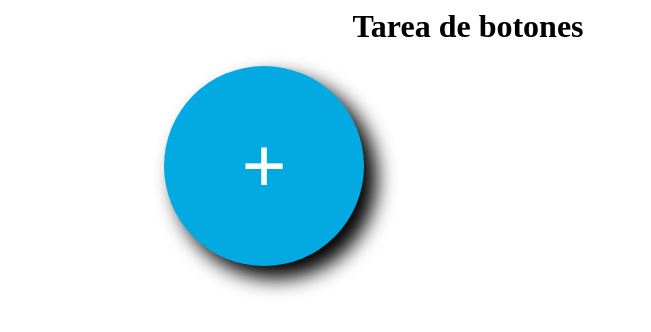
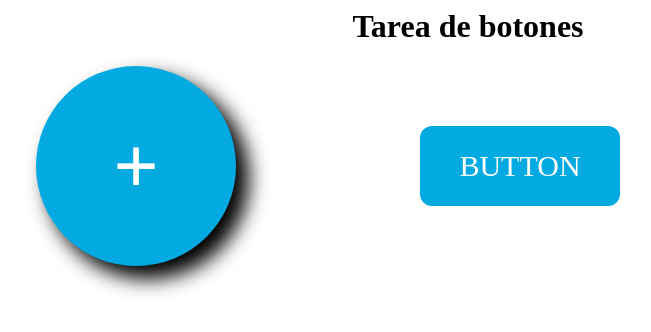
Before and after one commit to Castro-D/Nucba-ejercicios, a plain HTML site: page index.html in a window 1280 px wide. Shown: the whole page, without its empty margins (172-823 px from the left). Drawn offline with Linux system fonts and the light colour scheme.

Commit message:
agrega resto de segundo boton

```diff
--- a/index.html
+++ b/index.html
@@ -5,12 +5,12 @@
     </head>
     <body>
         <h1>Tarea de botones</h1>
-        <div class='centrado'>
+        <div>
             <div class='botones circular'>
-                <span>+</span>
+                <span class='simbolo'>+</span>
             </div>
-            <div class='botones'>
-
+            <div class='botones rectangular'>
+                <span class='texto-medio'>BUTTON</span>
             </div>
             <div class='botones'>
 
--- a/style.css
+++ b/style.css
@@ -3,28 +3,44 @@ h1 {
 }
 
 .botones {
+    display: inline-block;
+}
+
+
+.circular {
+    line-height: 200px;
+    position: relative;
+    left: 200px;
     width: 200px;
     height: 200px;
-    display: inline-block;
-    vertical-align: top;
-    line-height: 200px;
-    text-align: center;
-}
-
-.centrado {
-    text-align: center;
-}
-
-.circular {
     border-radius: 50%;
     background-color: rgb(3, 170, 226);
     box-shadow: 12px 12px 20px 1px;
     text-align: center;
+    vertical-align: top;
 }
 
-span {
+.simbolo {
     display: inline-block;
     font-size: 80px;
     color: white;
     font-weight: bold;
 }
+
+.rectangular {
+    line-height: 80px;
+    position: relative;
+    left: 380px;
+    top: 60px;
+    width: 200px;
+    height: 80px;
+    background-color: rgb(3, 170, 226);
+    text-align: center;
+    border-radius: 12px;
+}
+
+.texto-medio {
+    display: inline-block;
+    font-size: 30px;
+    color: white;
+}
```
